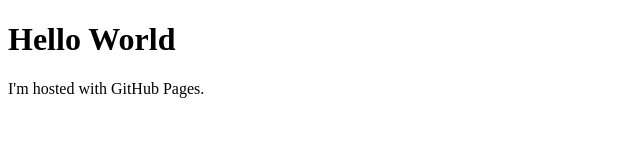
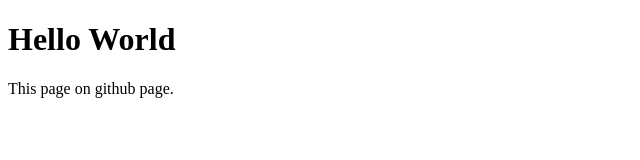
Before and after one commit to Ceciliasen/xxiaocheng.github.io, a plain HTML site: page index.html in a window 1280 px wide. Shown: the full height of the page, 0-640 px from the left. Drawn offline with Linux system fonts and the light colour scheme.

Commit message:
Update index.html

```diff
--- a/index.html
+++ b/index.html
@@ -2,6 +2,6 @@
 <html>
 <body>
 <h1>Hello World</h1>
-<p>I'm hosted with GitHub Pages.</p>
+<p>This page on github page.</p>
 </body>
 </html>
```
